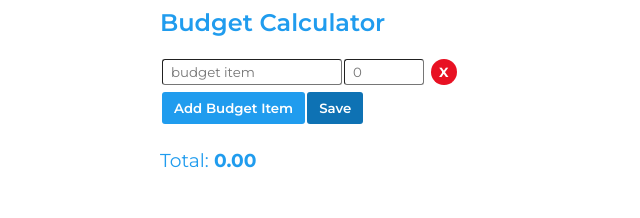
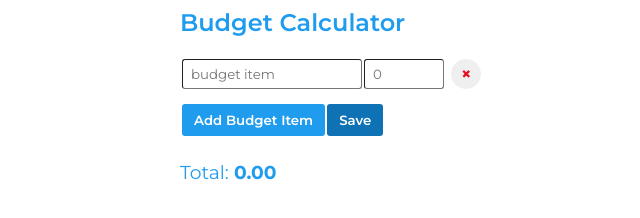
Before and after one commit to designerjason/budgetcalc, a website built with webpack: page src/index.html in a window 1280 px wide. Both pictures are taken after a click on the button "Add Budget Item". Shown: the whole page, without its empty margins (310-950 px from the left). Built offline with nearby package versions, Linux system fonts and the light colour scheme; files whose address does not match are found by name.

Commit message:
better button styling and animations

```diff
--- a/src/assets/scss/style.scss
+++ b/src/assets/scss/style.scss
@@ -21,12 +21,12 @@ $color-white: #fff;
 
 .app-container {
   margin: 0 auto;
-  max-width: 340px;
+  max-width: 300px;
 }
 
 .app-table {
   td {
-    padding: 0;
+    padding: 0 0 8px 0;
   }
 }
 
@@ -36,7 +36,7 @@ input {
   border-radius: 3px;
   border-width: 1px;
   box-sizing: border-box;
-  padding: 4px 8px;
+  padding: 6px 8px;
 }
 
 input[type='text'] {
@@ -83,6 +83,7 @@ h2, h3 {
   margin-left: 2px;
   margin-top: 5px;
   padding: 8px 12px;
+  transition: background-color .3s;
 
   &:hover, &:focus {
     background-color: darken($color-primary, 10);
@@ -91,16 +92,23 @@ h2, h3 {
 }
 
 .btn-close {
-  background-color: $color-bad;
   border: none;
   border-radius: 50%;
-  color: $color-white;
+  box-sizing: border-box;
+  color: $color-bad;
+  display: inline-block;
+  font-size: 18px;
   font-weight: 700;
+  height: 30px;
   margin: 0 5px;
-  padding: 5px 8px;
+  padding: 0;
+  transform: rotate(45deg);
+  transition: background-color .3s;
+  width: 30px;
 
   &:hover, &:focus {
     background-color: lighten($color-bad, 10);
+    color: $color-white;
     cursor: pointer;
   }
 }
@@ -130,3 +138,16 @@ h2, h3 {
   color: darken($color-good, 10);
   position: absolute;
 }
+
+
+/*** animations ***/
+
+@keyframes fadein {
+  0%   {opacity: 0;}
+  100% {opacity: 1;}
+}
+
+.fade-in {
+  animation-name: fadein;
+  animation-duration: .5s;
+}
--- a/src/index.html
+++ b/src/index.html
@@ -17,10 +17,10 @@
 
             <div v-if="showErrors" class="negative">Something is wrong</div>
             <table class="app-table">
-                <tr v-for="(Item, index) in Items" :key="item" :data-index="index">
-                <td><input type="text" placeholder="budget item" v-model="Item.title"></td>
-                <td><input type="number" step=".01" min="0.00" placeholder="0" :class="Item.cost < 0? 'negative':''" v-model.number="Item.cost"></td>
-                <td><button @click="removeItem(index)" class="btn-close">X</button></td>
+                <tr v-for="(Item, index) in Items" :key="item" :data-index="index" class="fade-in">
+                    <td><input type="text" placeholder="budget item" v-model="Item.title"></td>
+                    <td><input type="number" step=".01" min="0.00" placeholder="0" :class="Item.cost < 0? 'negative':''" v-model.number="Item.cost"></td>
+                    <td><button @click="removeItem(index)" class="btn-close">&#43;</button></td>
                 </tr>
             </table>
 
```
Also changed, not shown: docs/index.html (+4 -4 lines), docs/assets/css/style.css, 1 other file.
